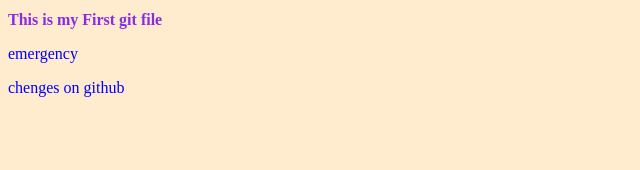
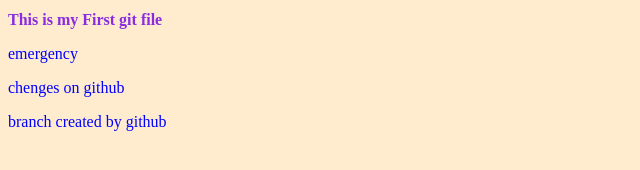
Before and after one commit to Devapatel/myfirstgitproject, a plain HTML site: page index.html in a window 1280 px wide. Shown: the whole page, without its empty margins (0-640 px from the left). Drawn offline with Linux system fonts and the light colour scheme.

Commit message:
branchupdate by github

```diff
--- a/index.html
+++ b/index.html
@@ -8,5 +8,6 @@
         <h1>This is my First git file</h1>
         <p>emergency</p>
         <p>chenges on github</p>
+        <p>branch created by github</p>
     </body>
 </html>
```
